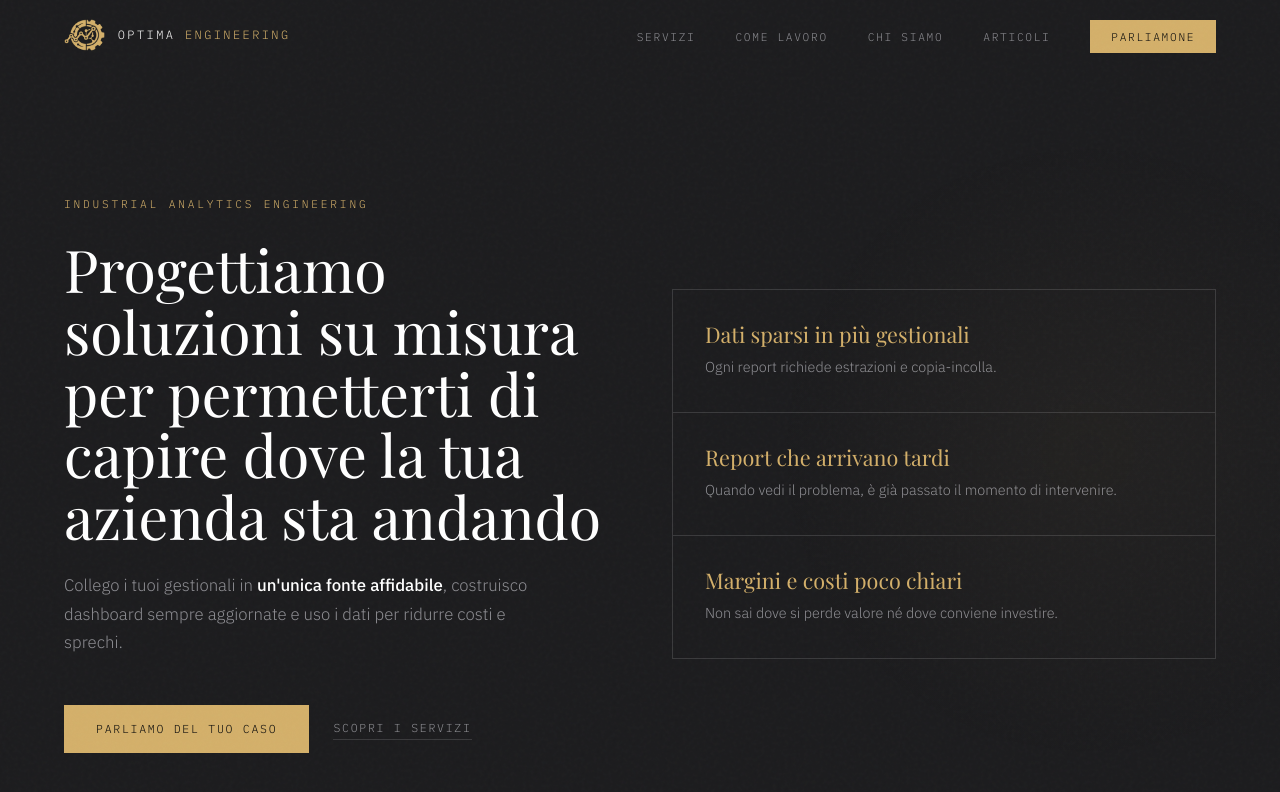
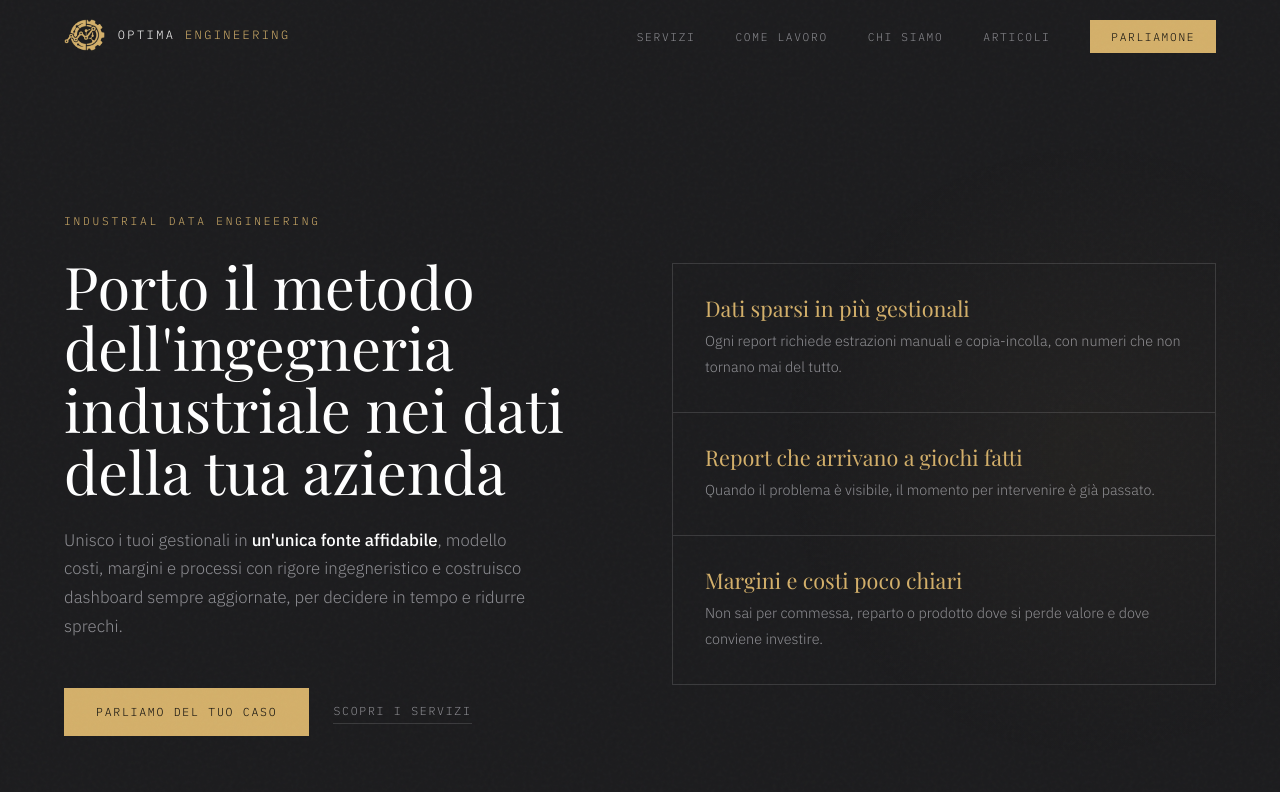
Before and after one commit to edoardo2496/optima_engineering, a Jekyll site: the page built from index.html, in a window 1280 px wide and 900 px high. Shown: the top 792 px of the window. Built offline with Jekyll 4.4.1, drawn with Linux system fonts in a browser that asks for light colours; some web fonts are replaced.

Commit message:
Update hero.html

```diff
--- a/_includes/hero.html
+++ b/_includes/hero.html
@@ -1,9 +1,9 @@
 <section class="hero">
   <div class="hero-left">
-    <div class="hero-eyebrow">Industrial Analytics Engineering</div>
-    <h1 class="hero-title">Progettiamo soluzioni su misura per permetterti di capire dove la tua azienda sta andando</h1>
+    <div class="hero-eyebrow">Industrial Data Engineering</div>
+    <h1 class="hero-title">Porto il metodo dell'ingegneria industriale nei dati della tua azienda</h1>
     <p class="hero-body">
-      Collego i tuoi gestionali in <strong>un'unica fonte affidabile</strong>, costruisco dashboard sempre aggiornate e uso i dati per ridurre costi e sprechi.
+      Unisco i tuoi gestionali in <strong>un'unica fonte affidabile</strong>, modello costi, margini e processi con rigore ingegneristico e costruisco dashboard sempre aggiornate, per decidere in tempo e ridurre sprechi.
     </p>
     <div class="hero-actions">
       <a href="#contatto" class="btn-primary">Parliamo del tuo caso</a>
@@ -12,9 +12,9 @@
   </div>
   <div class="hero-right">
     <ul class="pain-list">
-      <li class="pain-item"><div class="pain-text"><strong>Dati sparsi in più gestionali</strong><span class="pain-sub">Ogni report richiede estrazioni e copia-incolla.</span></div></li>
-      <li class="pain-item"><div class="pain-text"><strong>Report che arrivano tardi</strong><span class="pain-sub">Quando vedi il problema, è già passato il momento di intervenire.</span></div></li>
-      <li class="pain-item"><div class="pain-text"><strong>Margini e costi poco chiari</strong><span class="pain-sub">Non sai dove si perde valore né dove conviene investire.</span></div></li>
+      <li class="pain-item"><div class="pain-text"><strong>Dati sparsi in più gestionali</strong><span class="pain-sub">Ogni report richiede estrazioni manuali e copia-incolla, con numeri che non tornano mai del tutto.</span></div></li>
+      <li class="pain-item"><div class="pain-text"><strong>Report che arrivano a giochi fatti</strong><span class="pain-sub">Quando il problema è visibile, il momento per intervenire è già passato.</span></div></li>
+      <li class="pain-item"><div class="pain-text"><strong>Margini e costi poco chiari</strong><span class="pain-sub">Non sai per commessa, reparto o prodotto dove si perde valore e dove conviene investire.</span></div></li>
     </ul>
   </div>
 </section>
```
